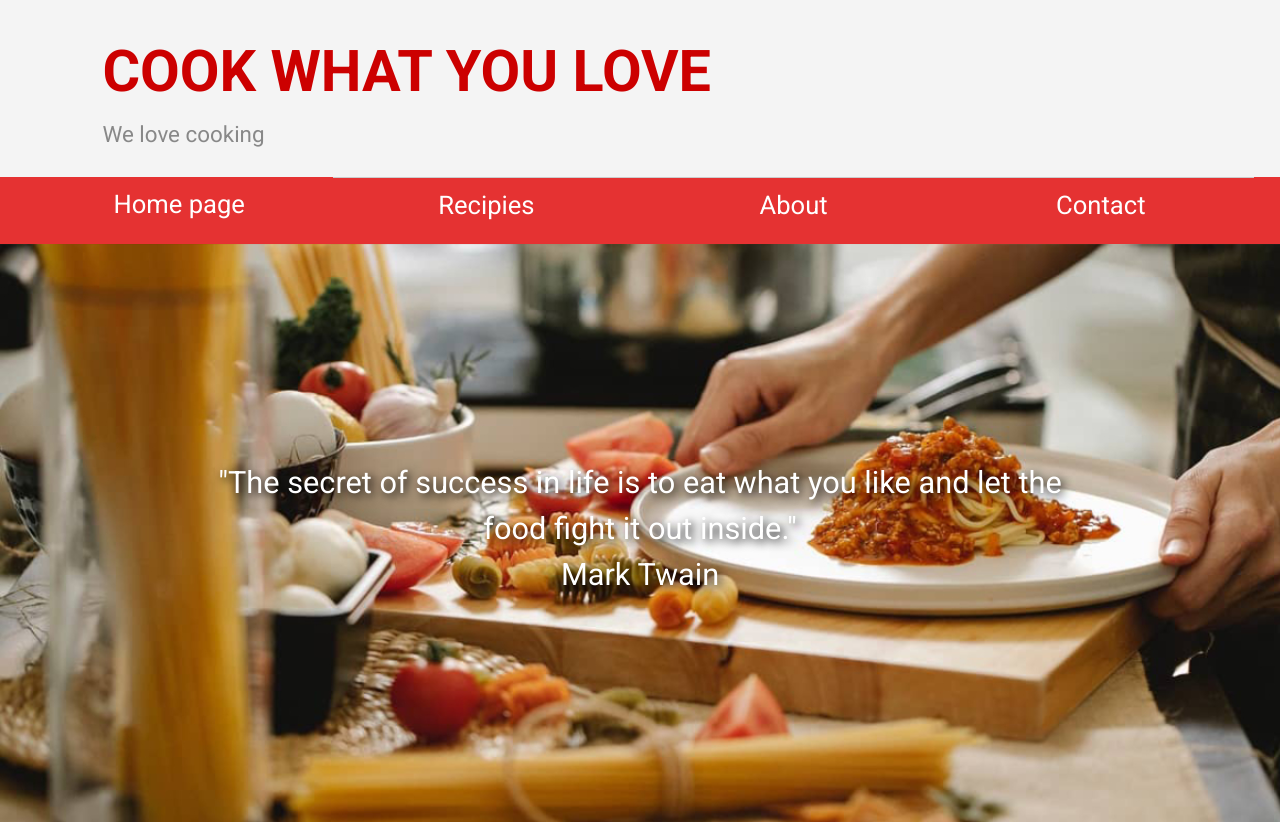
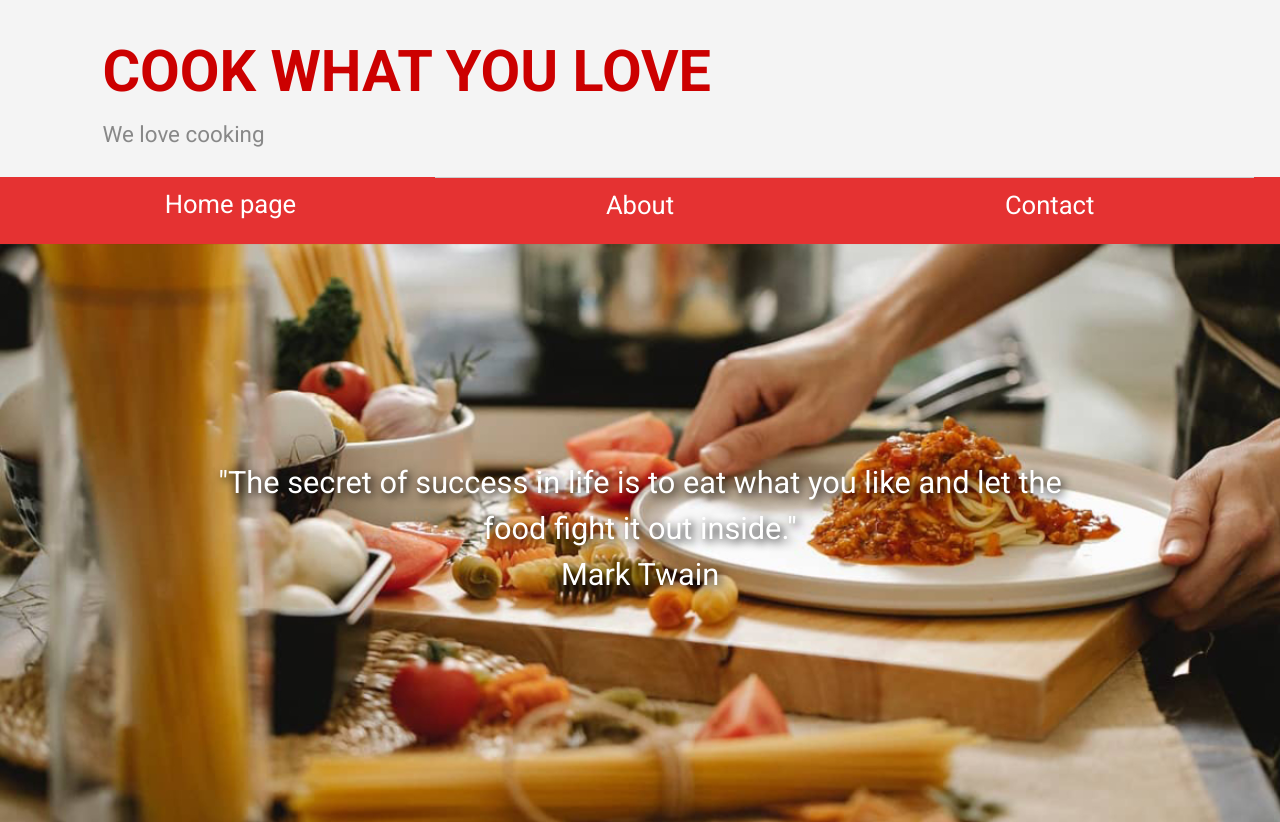
Before and after one commit to MaksymMishchenko/CookingBlogFrontend, an Angular app in the folder CookingBlogFrontend/: page / in a window 1280 px wide. Shown: the top 822 px of the page. Built offline with nearby package versions, Linux system fonts and the light colour scheme.

Commit message:
refactor(nav): Change menu items, add correct links to each item

```diff
--- a/CookingBlogFrontend/src/app/shared/components/nav/nav.component.html
+++ b/CookingBlogFrontend/src/app/shared/components/nav/nav.component.html
@@ -5,7 +5,7 @@
     <div class="menu-dropdown" [class.is-open]="isMenuOpen">
         <ul class="nav-menu">
             <li *ngFor="let item of mainMenu">
-                <a href="#">{{ item }}</a>
+                <a>{{ item.label }}</a>
             </li>
         </ul>
     </div>
--- a/CookingBlogFrontend/src/app/shared/components/nav/nav.component.ts
+++ b/CookingBlogFrontend/src/app/shared/components/nav/nav.component.ts
@@ -9,7 +9,12 @@ import { Component } from '@angular/core';
   styleUrl: './nav.component.scss'
 })
 export class NavComponent {
-  mainMenu = ["Home page", "Recipies", "About", "Contact"];
+  mainMenu = [
+    { label: "Home page", link: "/" },
+    { label: "About", link: "/about" },
+    { label: "Contact", link: "/contact" }
+  ];
+
   isMenuOpen = false;
 
   toggleMenu(): void {
```
